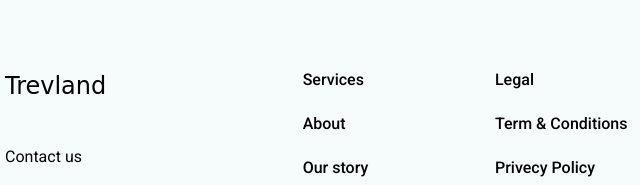
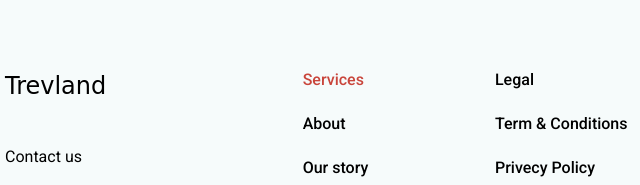
Before and after one commit to mrDuasel/travelandLanding, a website built with webpack: page src/index.pug in a window 1280 px wide. In both pictures the pointer is over the link "Services". Shown: the part 3491-3676 px from the top of the page, 65-705 px from the left. Built offline with nearby package versions, Linux system fonts and the light colour scheme; a web font is replaced by a local one.

Commit message:
hover added

```diff
--- a/src/includes/contact/contact.scss
+++ b/src/includes/contact/contact.scss
@@ -60,6 +60,9 @@
                 font-size: 16px;
                 font-weight: 500;
                 line-height: 24px;
+                &:hover {
+                    color:#C9453B;
+                }
             }
         }
     }
```
